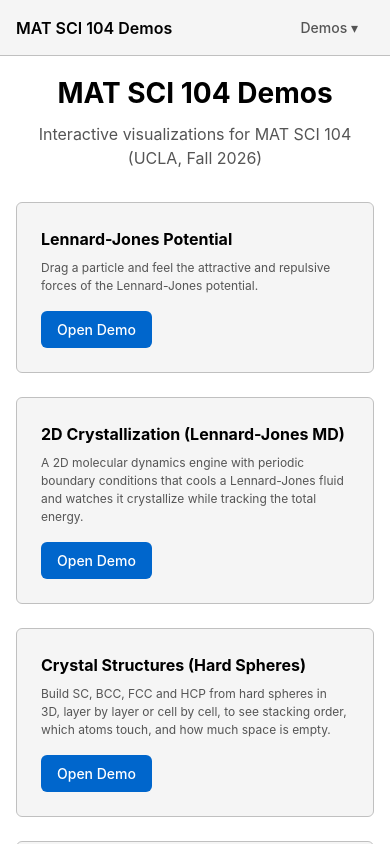
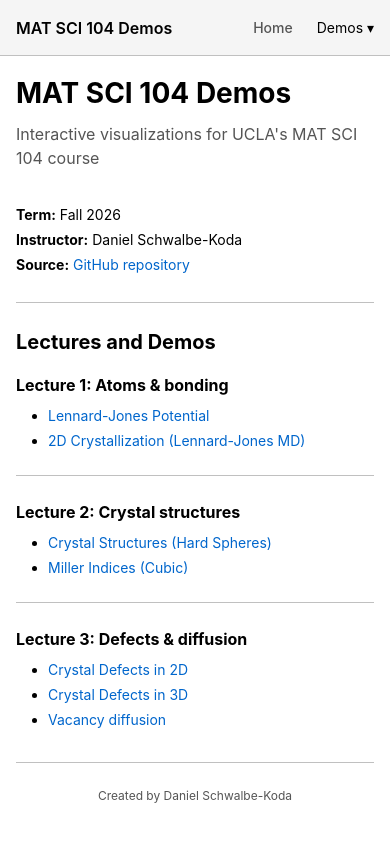
Before and after one commit to dskoda/intro-matsci-demos, a website built with Vite: page index.html in a window 390 px wide. Built offline with nearby package versions, Linux system fonts and the light colour scheme.

Commit message:
new layout

```diff
--- a/src/app/layout.ts
+++ b/src/app/layout.ts
@@ -2,106 +2,71 @@
  * Layout Manager
  *
  * Handles rendering of the main layout including:
- * - Navbar with demos dropdown
- * - Home page with demo grid
+ * - Home page with demos listed per lecture
  * - Demo page layout
  */
 
 import { getAllDemos } from './registry';
 import type { DemoDefinition } from './types';
-import { navigateToDemo } from './router';
+import { lectures } from './lectures';
+
+const GITHUB_URL = 'https://github.com/dskoda/intro-matsci-demos';
 
 /**
- * Render the navbar demos dropdown.
- */
-export function renderNavDropdown(): void {
-  const dropdown = document.getElementById('demos-dropdown');
-  if (!dropdown) return;
-
-  const demos = getAllDemos();
-  dropdown.innerHTML = '';
-
-  if (demos.length === 0) {
-    const empty = document.createElement('span');
-    empty.className = 'nav-dropdown-empty';
-    empty.style.padding = '8px 16px';
-    empty.style.color = 'var(--color-text-muted)';
-    empty.textContent = 'No demos available';
-    dropdown.appendChild(empty);
-    return;
-  }
-
-  demos.forEach((demo) => {
-    const link = document.createElement('a');
-    link.href = `#/demo/${demo.id}`;
-    link.textContent = demo.title;
-    dropdown.appendChild(link);
-  });
-}
-
-/**
- * Render the home page with demo grid.
+ * Render the home page: course header followed by demos grouped per lecture.
  */
 export function renderHomePage(container: HTMLElement): void {
   const demos = getAllDemos();
+  const byId = new Map(demos.map((d) => [d.id, d]));
+  const listed = new Set<string>();
+
+  const sections = lectures.map((lecture) => {
+    const items = lecture.demos
+      .map((id) => byId.get(id))
+      .filter((d): d is DemoDefinition => d !== undefined);
+    items.forEach((d) => listed.add(d.id));
+    return demoSection(`Lecture ${lecture.number}: ${lecture.title}`, items);
+  });
+
+  const others = demos.filter((d) => !listed.has(d.id));
+  if (others.length > 0) sections.push(demoSection('Other demos', others));
 
   container.innerHTML = `
     <div class="home-page">
+      <div class="home-content">
         <header class="home-header">
           <h1>MAT SCI 104 Demos</h1>
-        <p>Interactive visualizations for MAT SCI 104 (UCLA, Fall 2026)</p>
+          <p>Interactive visualizations for UCLA's MAT SCI 104 course</p>
         </header>
-      <div class="demo-grid" id="demo-grid"></div>
+        <p class="home-info">
+          <strong>Term:</strong> Fall 2026<br />
+          <strong>Instructor:</strong> Daniel Schwalbe-Koda<br />
+          <strong>Source:</strong> <a href="${GITHUB_URL}">GitHub repository</a>
+        </p>
+        <hr />
+        <h2>Lectures and Demos</h2>
+        ${sections.join('<hr />')}
         <footer class="home-footer">
           <p>Created by Daniel Schwalbe-Koda</p>
         </footer>
       </div>
-  `;
-
-  const grid = container.querySelector('#demo-grid');
-  if (!grid) return;
-
-  if (demos.length === 0) {
-    grid.innerHTML = `
-      <div class="demo-card">
-        <h3>No demos yet</h3>
-        <p>Add demos to get started. See the README for instructions.</p>
     </div>
   `;
-    return;
 }
 
-  demos.forEach((demo) => {
-    const card = createDemoCard(demo);
-    grid.appendChild(card);
-  });
-}
-
-/**
- * Create a demo card element.
- */
-function createDemoCard(demo: DemoDefinition): HTMLElement {
-  const card = document.createElement('div');
-  card.className = 'demo-card';
-  card.innerHTML = `
-    <h3>${escapeHtml(demo.title)}</h3>
-    <p>${escapeHtml(demo.description)}</p>
+function demoSection(heading: string, demos: DemoDefinition[]): string {
+  const items = demos
+    .map(
+      (d) =>
+        `<li><a href="#/demo/${escapeHtml(d.id)}">${escapeHtml(d.title)}</a></li>`
+    )
+    .join('');
+  return `
+    <section class="lecture">
+      <h3>${escapeHtml(heading)}</h3>
+      ${items ? `<ul>${items}</ul>` : '<p class="lecture-empty">No demos for this lecture.</p>'}
+    </section>
   `;
-
-  const button = document.createElement('a');
-  button.className = 'demo-card-btn';
-  button.href = `#/demo/${demo.id}`;
-  button.textContent = 'Open Demo';
-  card.appendChild(button);
-
-  // Also allow clicking the card
-  card.addEventListener('click', (e) => {
-    if ((e.target as HTMLElement).tagName !== 'A') {
-      navigateToDemo(demo.id);
-    }
-  });
-
-  return card;
 }
 
 /**
--- /dev/null
+++ b/src/app/lectures.ts
@@ -0,0 +1,19 @@
+/**
+ * Course lectures shown on the home page.
+ *
+ * Edit this list: each lecture has a number, a title, and the ids of the demos
+ * (from `src/demos/index.ts`) that belong to it. Demos not listed here are shown
+ * under "Other demos" so that none is lost.
+ */
+
+export interface Lecture {
+  number: number;
+  title: string;
+  demos: string[];
+}
+
+export const lectures: Lecture[] = [
+  { number: 1, title: 'Atoms & bonding', demos: ['lennard-jones', 'lj-2d-crystallization'] },
+  { number: 2, title: 'Crystal structures', demos: ['crystal-structures', 'miller-indices'] },
+  { number: 3, title: 'Defects & diffusion', demos: ['defects-2d', 'defects-3d', 'vacancy-diffusion'] },
+];
--- a/src/main.ts
+++ b/src/main.ts
@@ -7,7 +7,6 @@
 import './style.css';
 import { initRouter, onRouteChange } from '@app/router';
 import { registerDemos } from '@app/registry';
-import { renderNavDropdown } from '@app/layout';
 import { mountRoute } from '@app/mount';
 import { allDemos } from '@demos/index';
 
@@ -19,7 +18,6 @@ function init(): void {
   registerDemos(allDemos);
 
   // Render navbar dropdown with demo links
-  renderNavDropdown();
 
   // Initialize router and get initial route
   const initialRoute = initRouter();
--- a/src/style.css
+++ b/src/style.css
@@ -133,54 +133,6 @@ button {
   color: var(--color-text);
 }
 
-/* Dropdown */
-.nav-dropdown {
-  position: relative;
-}
-
-.nav-dropdown-btn {
-  padding: var(--spacing-sm) var(--spacing-md);
-  color: var(--color-text-muted);
-  font-weight: 500;
-  border-radius: var(--border-radius);
-  transition: all var(--transition-fast);
-}
-
-.nav-dropdown-btn:hover {
-  color: var(--color-text);
-  background-color: var(--color-surface-hover);
-}
-
-.nav-dropdown-content {
-  display: none;
-  position: absolute;
-  top: 100%;
-  right: 0;
-  min-width: 200px;
-  max-height: 400px;
-  overflow-y: auto;
-  background-color: var(--color-surface);
-  border: 1px solid var(--color-border);
-  border-radius: var(--border-radius);
-  box-shadow: 0 4px 16px rgba(0, 0, 0, 0.3);
-  z-index: 1000;
-}
-
-.nav-dropdown:hover .nav-dropdown-content {
-  display: block;
-}
-
-.nav-dropdown-content a {
-  display: block;
-  padding: var(--spacing-sm) var(--spacing-md);
-  color: var(--color-text);
-  transition: background-color var(--transition-fast);
-}
-
-.nav-dropdown-content a:hover {
-  background-color: var(--color-surface-hover);
-}
-
 /* Main Content */
 #main-content {
   flex: 1;
@@ -199,7 +151,7 @@ button {
 }
 
 .home-header {
-  text-align: center;
+  text-align: left;
   margin-bottom: var(--spacing-xl);
 }
 
@@ -213,12 +165,42 @@ button {
   font-size: var(--font-size-lg);
 }
 
-.demo-grid {
-  display: grid;
-  grid-template-columns: repeat(auto-fill, minmax(280px, 1fr));
-  gap: var(--spacing-lg);
-  max-width: 1200px;
+.home-content {
+  max-width: 800px;
   margin: 0 auto;
+}
+
+.home-info {
+  line-height: 1.8;
+}
+
+.home-content hr {
+  border: none;
+  border-top: 1px solid var(--color-border);
+  margin: var(--spacing-lg) 0;
+}
+
+.home-content h2 {
+  font-size: var(--font-size-xl);
+  margin-bottom: var(--spacing-md);
+}
+
+.lecture h3 {
+  font-size: var(--font-size-lg);
+  margin-bottom: var(--spacing-sm);
+}
+
+.lecture ul {
+  list-style: disc;
+  padding-left: var(--spacing-xl);
+}
+
+.lecture li {
+  margin-bottom: var(--spacing-xs, 4px);
+}
+
+.lecture-empty {
+  color: var(--color-text-muted);
 }
 
 .home-footer {
@@ -228,31 +210,6 @@ button {
   border-top: 1px solid var(--color-border);
   color: var(--color-text-muted);
   font-size: var(--font-size-sm);
-}
-
-.demo-card {
-  background-color: var(--color-surface);
-  border: 1px solid var(--color-border);
-  border-radius: var(--border-radius);
-  padding: var(--spacing-lg);
-  transition: all var(--transition-normal);
-}
-
-.demo-card:hover {
-  border-color: var(--color-primary);
-  transform: translateY(-2px);
-  box-shadow: 0 4px 12px rgba(74, 158, 255, 0.15);
-}
-
-.demo-card h3 {
-  font-size: var(--font-size-lg);
-  margin-bottom: var(--spacing-sm);
-}
-
-.demo-card p {
-  color: var(--color-text-muted);
-  font-size: var(--font-size-sm);
-  margin-bottom: var(--spacing-md);
 }
 
 .demo-card-btn {
@@ -576,10 +533,6 @@ button {
     border-top: 1px solid var(--color-border);
   }
 
-  .nav-links > a:first-child {
-    display: none;
-  }
-
   #toast-container {
     left: var(--spacing-md);
     right: var(--spacing-md);
@@ -600,10 +553,6 @@ button {
     padding: var(--spacing-md);
   }
 
-  .demo-grid {
-    grid-template-columns: 1fr;
-  }
-
   #navbar {
     padding: 0 var(--spacing-md);
   }
```
Lines whose indentation alone changed are shown as unchanged.
